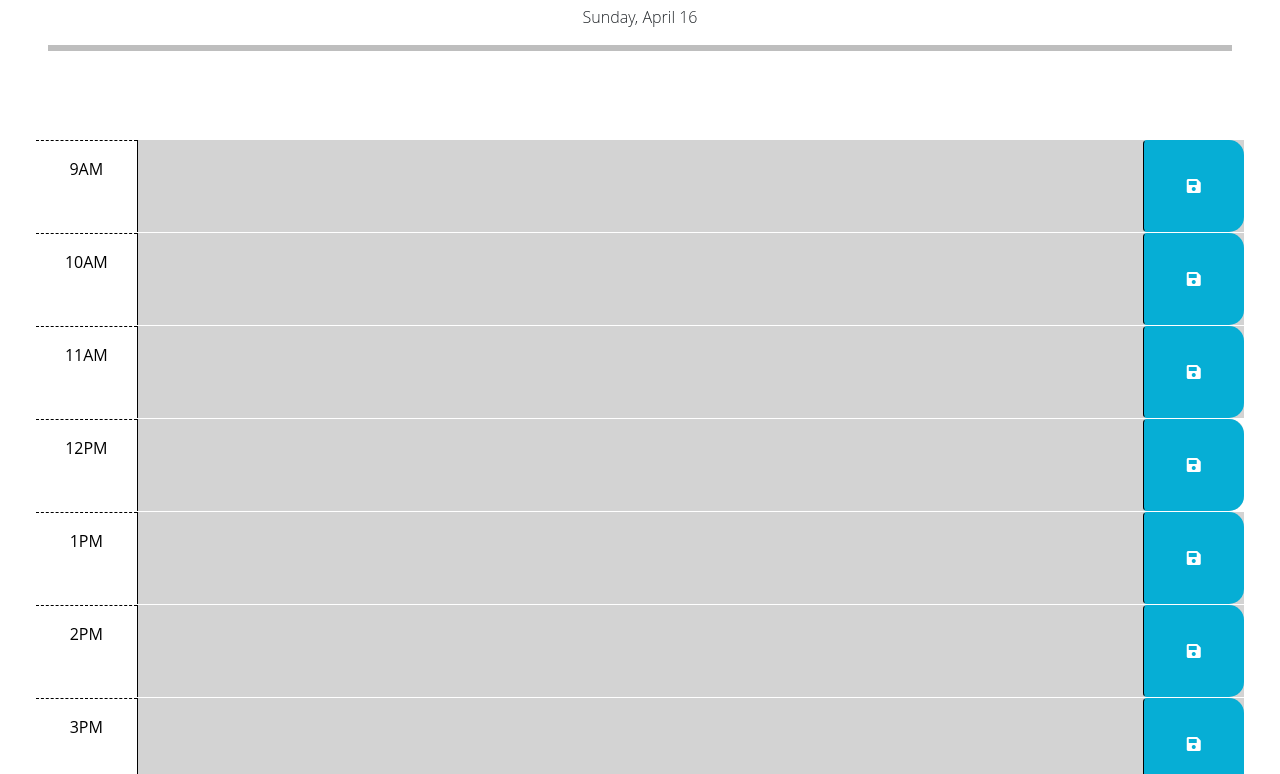
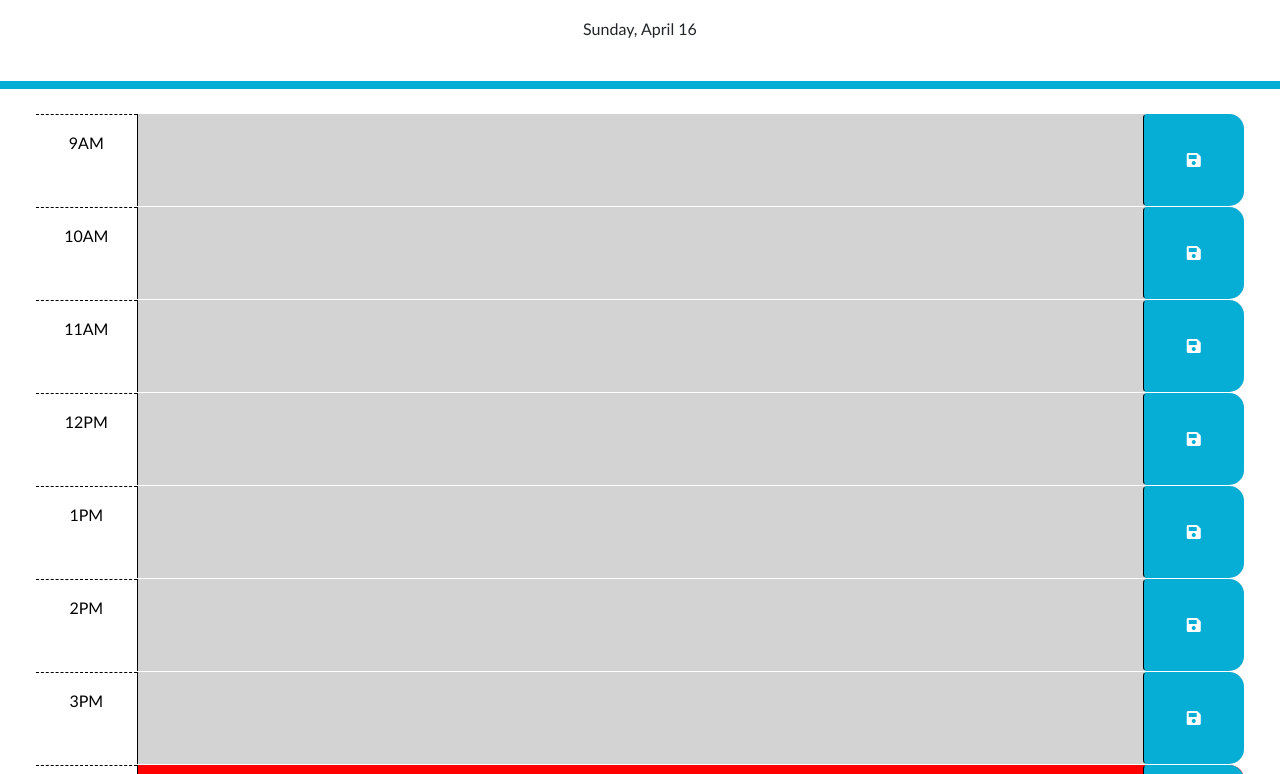
Before and after one commit to caitlinramsey/work-day-scheduler, a plain HTML site: page index.html in a window 1280 px wide. Shown: the part 168-942 px from the top of the page. Drawn offline with nearby package versions, Linux system fonts and the light colour scheme.

Commit message:
styled horizontal line

```diff
--- a/Assets/css/style.css
+++ b/Assets/css/style.css
@@ -1,6 +1,12 @@
-hr {
-  border: 3px solid black;
-  width: 100%;
+* {
+  font-family: 'Trebuchet MS', 'Lucida Sans Unicode', 'Lucida Grande', 'Lucida Sans', Arial, sans-serif;
+}
+
+.dividerLine {
+  height: 8px;
+  width: 100vw;
+  margin-top: 40px;
+  background-color: #06aed5;
 }
 
 body {
@@ -19,6 +25,7 @@ textarea {
 
 .display-3 {
  text-align: center;
+ margin-top: 60px;
 }
 
 .lead {
@@ -36,6 +43,7 @@ textarea {
 
 .row {
   border-top: 1px solid white;
+  border-radius: 15px;
 }
 
 .hour {
--- a/index.html
+++ b/index.html
@@ -25,11 +25,11 @@
   </head>
 
   <body>
-    <header class="p-5 mb-4">
+    <header class="mb-4">
       <h1 class="display-3">Work Day Scheduler</h1>
       <p class="lead">A simple calendar app for scheduling your work day</p>
       <p id="currentDay" class="lead"></p>
-      <hr>
+      <div class = "dividerLine"></div>
     </header>
     <div class="container-fluid px-5">
       <!-- Use class for "past", "present", and "future" to apply styles to the
```
